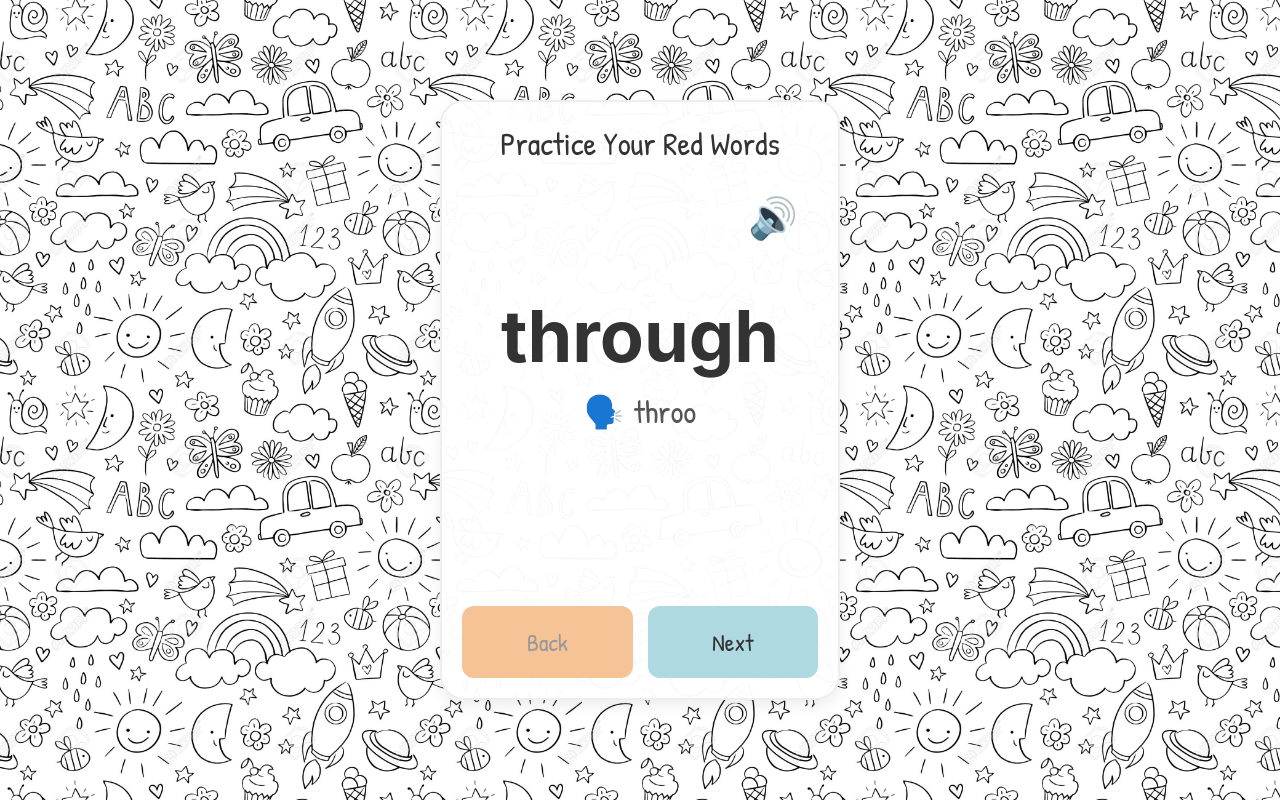
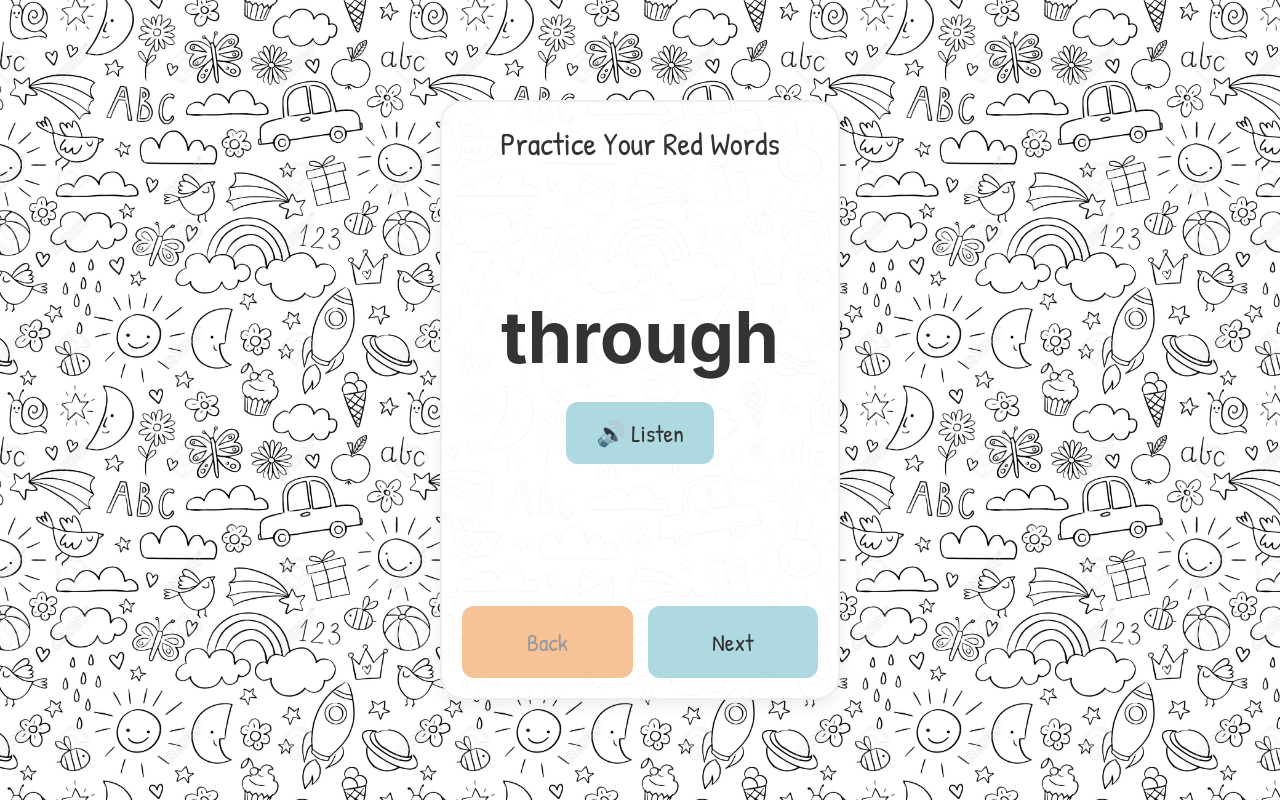
Before and after one commit to therajatsachdeva/Redwords, a plain HTML site: page index.html in a window 1280 px wide. Drawn offline with Linux system fonts and the light colour scheme.

Commit message:
Add files via upload

```diff
--- a/index.html
+++ b/index.html
@@ -13,9 +13,8 @@
         /* Basic Setup */
         :root {
             --bg-color: #FEF7F7; /* Pastel Pink */
-            --card-color: rgba(255, 255, 255, 0.97); /* Slightly transparent */
+            --card-color: rgba(255, 255, 255, 0.97);
             --text-color: #333;
-            --phonetic-color: #555;
             --button-primary: #AED9E0; /* Pastel Blue */
             --button-secondary: #F5C396; /* Pastel Orange */
             --button-text: #333;
@@ -23,15 +22,11 @@
         }
 
         body {
-            /* Using Patrick Hand font for the "doodle" feel */
             font-family: 'Patrick Hand', cursive;
             background-color: var(--bg-color);
-
-            /* Use the uploaded pattern as the background */
             background-image: url('pattern.jpg');
-            background-size: 400px; /* Control the repeat size */
+            background-size: 400px;
             background-position: center;
-
             color: var(--text-color);
             display: flex;
             justify-content: center;
@@ -50,7 +45,7 @@
             max-height: 600px;
             background-color: var(--card-color);
             border-radius: 24px;
-            border: 2px solid #EEE; /* Softer border */
+            border: 2px solid #EEE;
             box-shadow: var(--shadow);
             padding: 20px;
             box-sizing: border-box;
@@ -61,8 +56,8 @@
 
         /* Header */
         header h1 {
-            font-size: 2rem; /* Adjusted for new font */
-            font-weight: 400; /* Font is naturally bold */
+            font-size: 2rem;
+            font-weight: 400;
             color: var(--text-color);
             margin: 0 0 10px 0;
         }
@@ -79,7 +74,6 @@
         }
 
         #word-display {
-            /* Using sans-serif for the main word for max readability */
             font-family: -apple-system, BlinkMacSystemFont, "Segoe UI", Roboto, Helvetica, Arial, sans-serif;
             font-size: 6rem;
             font-weight: 700;
@@ -88,29 +82,25 @@
             margin: 0;
         }
 
-        #phonetic-display {
-            font-size: 2rem; /* Adjusted for new font */
+        /* Audio Button Style */
+        #audio-button {
+            font-family: 'Patrick Hand', cursive;
+            font-size: 1.5rem;
             font-weight: 400;
-            color: var(--phonetic-color);
-            margin-top: 15px;
-            display: flex; /* To align icon and text */
-            align-items: center;
-            justify-content: center;
-            gap: 10px; /* Space between icon and text */
+            color: var(--button-text);
+            background-color: var(--button-primary);
+            border: none;
+            border-radius: 12px;
+            padding: 15px 30px;
+            cursor: pointer;
+            transition: transform 0.1s ease;
+            margin-top: 25px;
         }
 
-        /* Audio Button */
-        #audio-button {
-            background-color: transparent;
-            border: none;
-            cursor: pointer;
-            font-size: 2.5rem;
-            color: var(--button-primary);
-            position: absolute;
-            top: 20px;
-            right: 20px;
-            padding: 0;
+        #audio-button:active {
+            transform: scale(0.97);
         }
+
 
         /* Navigation Buttons */
         nav {
@@ -121,8 +111,8 @@
         }
 
         nav button {
-            font-family: 'Patrick Hand', cursive; /* Use doodle font */
-            font-size: 1.5rem; /* Adjusted for new font */
+            font-family: 'Patrick Hand', cursive;
+            font-size: 1.5rem;
             font-weight: 400;
             color: var(--button-text);
             border: none;
@@ -160,9 +150,12 @@
         </header>
 
         <main id="word-card">
-            <button id="audio-button" title="Listen">&#128266;</button> <h2 id="word-display">...</h2>
+            <h2 id="word-display">...</h2>
 
-            <p id="phonetic-display">🗣️ <span id="phonetic-text">...</span></p>
+            <button id="audio-button" title="Listen">
+                &#128266; Listen
+            </button>
+
         </main>
 
         <nav>
@@ -172,7 +165,7 @@
     </div>
 
     <script>
-        // --- 1. Data: Words (with updated UK phonetic hints) ---
+        // --- 1. Data: Words (phonetic info is still here, but unused) ---
         const wordList = [
             { word: "above", phonetic: "a-BUV" },
             { word: "all", phonetic: "awl" },
@@ -216,7 +209,9 @@
             { word: "saw", phonetic: "saw" },
             { word: "school", phonetic: "skool" },
             { word: "she", phonetic: "shee" },
+
             { word: "should", phonetic: "shood" },
+
             { word: "small", phonetic: "smawl" },
             { word: "So", phonetic: "so" },
             { word: "some", phonetic: "sum" },
@@ -251,12 +246,11 @@
 
         // --- 2. App State & DOM Elements ---
         const wordDisplay = document.getElementById('word-display');
-        const phoneticText = document.getElementById('phonetic-text'); // Updated
         const backButton = document.getElementById('back-button');
         const nextButton = document.getElementById('next-button');
         const audioButton = document.getElementById('audio-button');
 
-        let historyStack = []; // Stores the *indices* of words shown
+        let historyStack = [];
         let currentIndex = -1;
         let currentWord = '';
 
@@ -283,7 +277,6 @@
             synth.cancel();
             const utterance = new SpeechSynthesisUtterance(currentWord);
 
-            // **UPDATED: Prioritize British English (en-GB) voices**
             let selectedVoice = voices.find(v => v.lang === 'en-GB' && v.name.includes('Female')) ||
                                 voices.find(v => v.lang === 'en-GB') ||
                                 voices.find(v => v.name.includes('UK English')) ||
@@ -293,7 +286,7 @@
 
             utterance.voice = selectedVoice;
             utterance.pitch = 1.1;
-            utterance.rate = 0.85; // Slightly slower for clarity
+            utterance.rate = 0.85;
 
             synth.speak(utterance);
         }
@@ -303,7 +296,6 @@
             const wordData = wordList[index];
             currentWord = wordData.word;
             wordDisplay.textContent = wordData.word;
-            phoneticText.textContent = wordData.phonetic; // Update the span
 
             // Adjust font size for longer words
             if (wordData.word.length > 6) {
```
